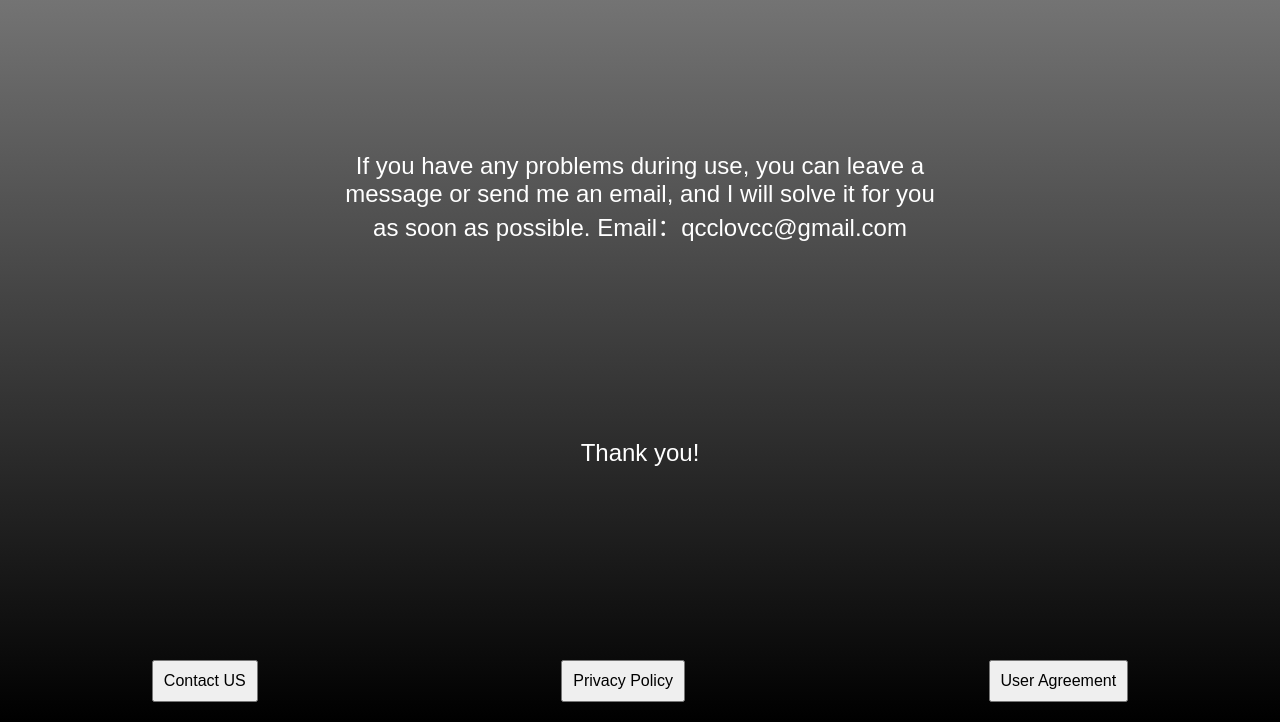
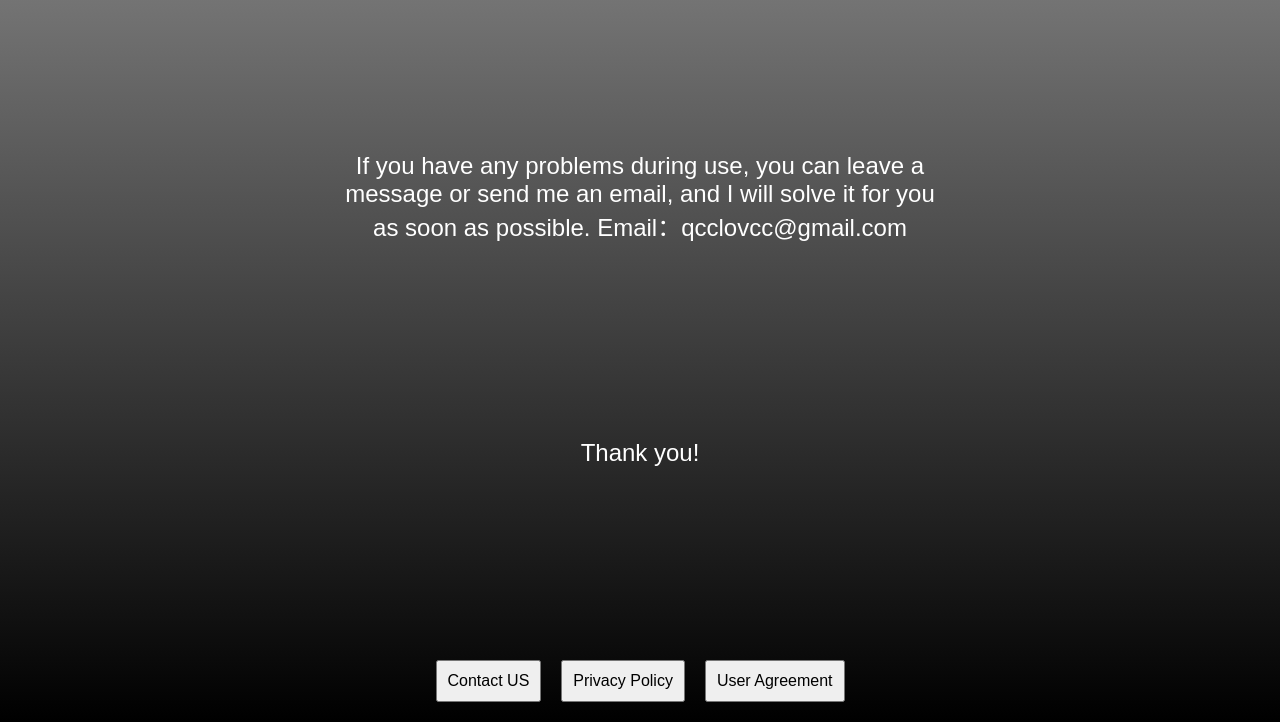
Before and after one commit to jokesunmer/-jokesunmer.github.io, a plain HTML site: page index.html in a window 1280 px wide. Shown: the part 78-800 px from the top of the page. Drawn offline with Linux system fonts and the light colour scheme.

Commit message:
又修改了一版1

```diff
--- a/index.html
+++ b/index.html
@@ -30,7 +30,7 @@
 
   .footer {
       display: flex;
-    justify-content: space-around;
+          justify-content: center;
           width: 100%;
           padding: 20px;
   }
@@ -39,6 +39,7 @@
       padding: 10px;
           font-size: 1em;
           cursor: pointer;
+          margin: 0 10px;
   }
 
   .modal {
```
Lines whose indentation alone changed are shown as unchanged.
